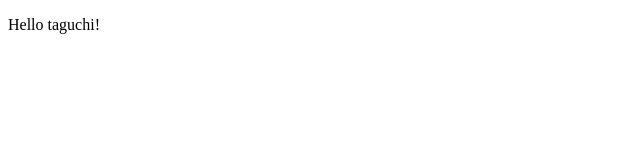
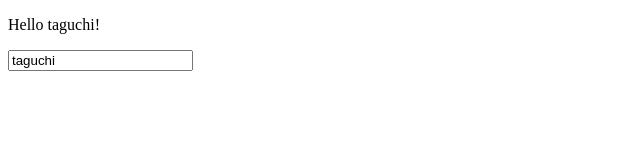
Before and after one commit to miltank-405/study, a plain HTML site: page vueStudy/index.html in a window 1280 px wide. Shown: the whole page, without its empty margins (0-640 px from the left). Drawn offline with nearby package versions, Linux system fonts and the light colour scheme.

Commit message:
UIからデータへ

```diff
--- a/vueStudy/index.html
+++ b/vueStudy/index.html
@@ -12,7 +12,10 @@
 
 	<div id="app">
 		<!-- UIの反映は{{}}で表現 -->
+		<!-- <p>Hello {{ name }}!</p> -->
 		<p>Hello {{ name }}!</p>
+		<!-- UIからデータへの反映 -->
+		<p><input type="text" v-model="name"></p>
 	</div>
 
 	<script src="https://cdn.jsdelivr.net/npm/vue@2"></script>
```
